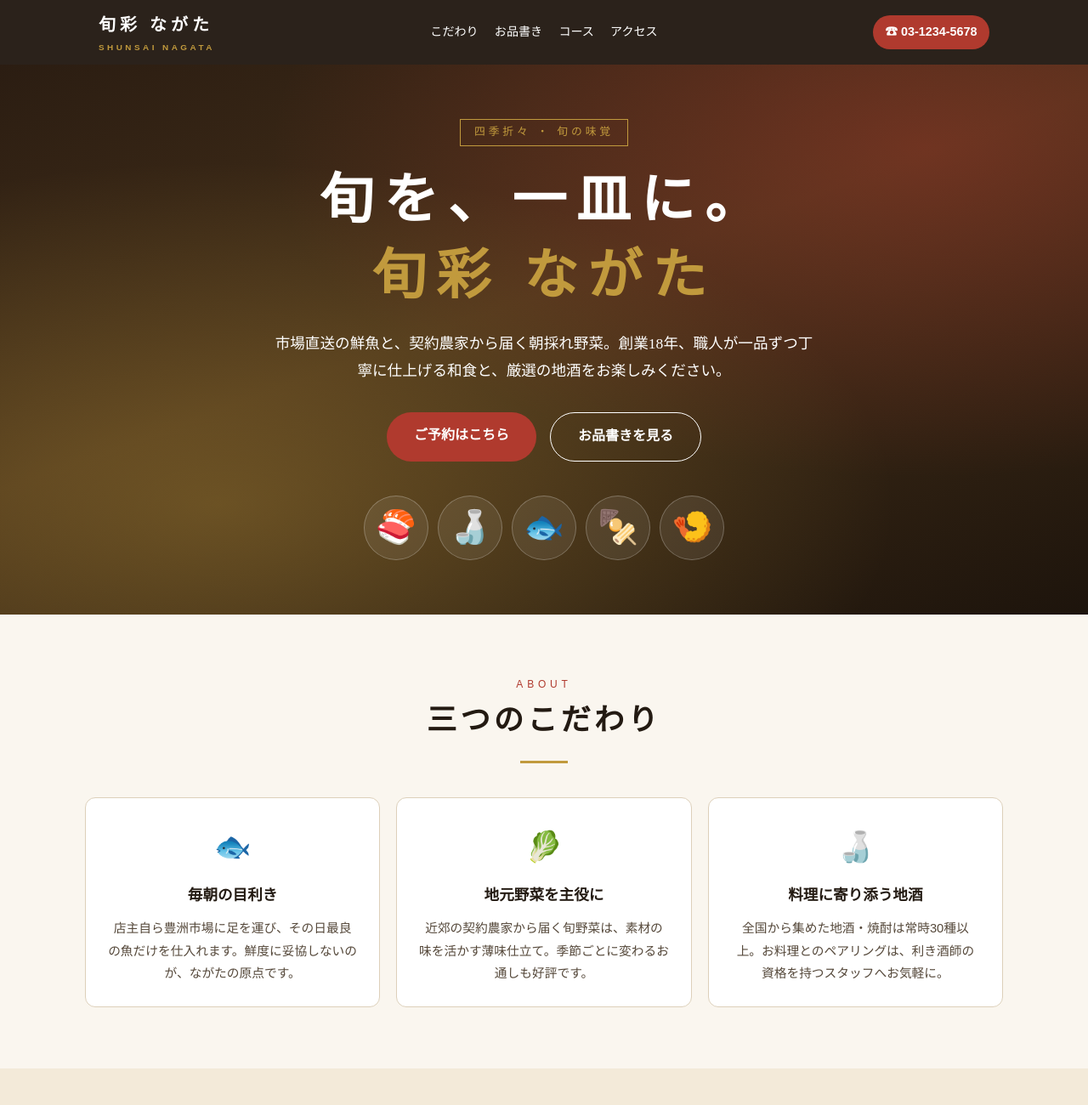
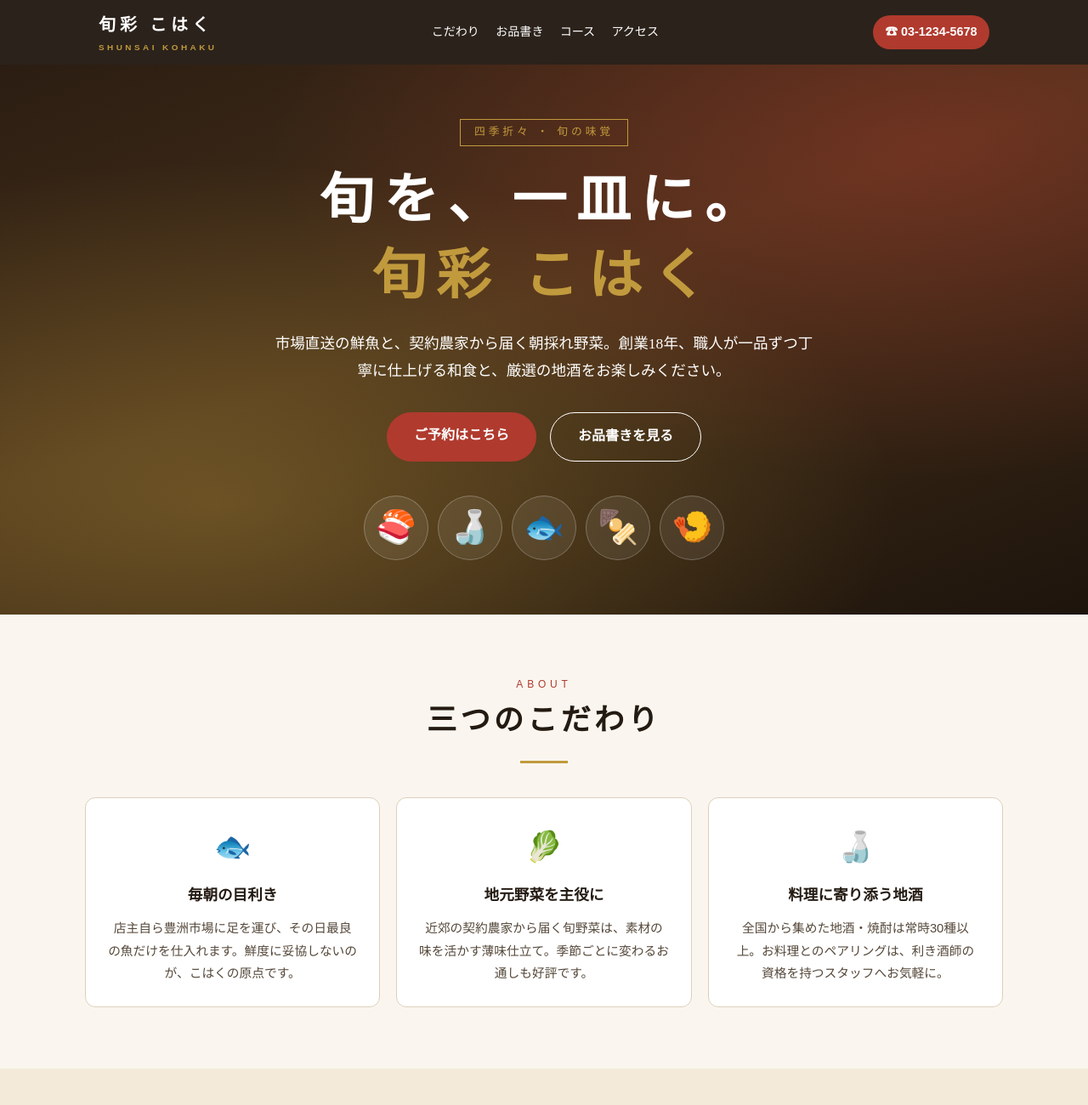
Before and after one commit to miyamadoKL/portfolio-samples, a plain HTML site: page restaurant-lp/index.html in a window 1280 px wide. Shown: the top 1300 px of the page at 85% size. Drawn offline with Linux system fonts and the light colour scheme.

Commit message:
Rename sample restaurant to a fictional name

```diff
--- a/restaurant-lp/index.html
+++ b/restaurant-lp/index.html
@@ -3,8 +3,8 @@
 <head>
 <meta charset="UTF-8">
 <meta name="viewport" content="width=device-width, initial-scale=1.0">
-<title>旬彩 ながた｜四季を味わう和食・居酒屋</title>
-<meta name="description" content="旬の食材と職人の技。四季を味わう和食・居酒屋「旬彩 ながた」の公式サイト（ポートフォリオ用サンプル）。">
+<title>旬彩 こはく｜四季を味わう和食・居酒屋</title>
+<meta name="description" content="旬の食材と職人の技。四季を味わう和食・居酒屋「旬彩 こはく」の公式サイト（ポートフォリオ用サンプル）。">
 <style>
 :root{--ink:#231a12;--paper:#faf6ef;--cream:#f3ead9;--accent:#b03a2e;--gold:#c19a3d;--green:#3d5a45;--line:#ddd0ba;--max:1080px}
 *{margin:0;padding:0;box-sizing:border-box}
@@ -83,7 +83,7 @@ footer .flogo{font-family:serif;font-size:1.2rem;letter-spacing:.25em;color:#fff
 <body>
 <header>
   <nav class="nav">
-    <a class="logo" href="#">旬彩 ながた<small>SHUNSAI NAGATA</small></a>
+    <a class="logo" href="#">旬彩 こはく<small>SHUNSAI KOHAKU</small></a>
     <ul>
       <li><a href="#about">こだわり</a></li>
       <li><a href="#menu">お品書き</a></li>
@@ -97,7 +97,7 @@ footer .flogo{font-family:serif;font-size:1.2rem;letter-spacing:.25em;color:#fff
 <div class="hero">
   <div>
     <div class="badge">四季折々 ・ 旬の味覚</div>
-    <h1>旬を、一皿に。<br><span>旬彩 ながた</span></h1>
+    <h1>旬を、一皿に。<br><span>旬彩 こはく</span></h1>
     <p>市場直送の鮮魚と、契約農家から届く朝採れ野菜。創業18年、職人が一品ずつ丁寧に仕上げる和食と、厳選の地酒をお楽しみください。</p>
     <div class="cta">
       <a class="btn btn-red" href="#reserve">ご予約はこちら</a>
@@ -111,7 +111,7 @@ footer .flogo{font-family:serif;font-size:1.2rem;letter-spacing:.25em;color:#fff
   <div class="wrap">
     <div class="sec-head"><div class="en">About</div><h2>三つのこだわり</h2></div>
     <div class="about-grid">
-      <div class="card"><div class="icon">🐟</div><h3>毎朝の目利き</h3><p>店主自ら豊洲市場に足を運び、その日最良の魚だけを仕入れます。鮮度に妥協しないのが、ながたの原点です。</p></div>
+      <div class="card"><div class="icon">🐟</div><h3>毎朝の目利き</h3><p>店主自ら豊洲市場に足を運び、その日最良の魚だけを仕入れます。鮮度に妥協しないのが、こはくの原点です。</p></div>
       <div class="card"><div class="icon">🥬</div><h3>地元野菜を主役に</h3><p>近郊の契約農家から届く旬野菜は、素材の味を活かす薄味仕立て。季節ごとに変わるお通しも好評です。</p></div>
       <div class="card"><div class="icon">🍶</div><h3>料理に寄り添う地酒</h3><p>全国から集めた地酒・焼酎は常時30種以上。お料理とのペアリングは、利き酒師の資格を持つスタッフへお気軽に。</p></div>
     </div>
@@ -163,7 +163,7 @@ footer .flogo{font-family:serif;font-size:1.2rem;letter-spacing:.25em;color:#fff
   <div class="wrap">
     <div class="sec-head"><div class="en">Course</div><h2>ご宴会・コース</h2></div>
     <div class="course">
-      <div class="card"><h3>旬彩コース（全7品）</h3><div class="price-big">¥5,000</div><p>前菜から土鍋ご飯まで、ながたの味を一通り楽しめる定番コース。2名様〜、飲み放題 +¥2,000。</p></div>
+      <div class="card"><h3>旬彩コース（全7品）</h3><div class="price-big">¥5,000</div><p>前菜から土鍋ご飯まで、こはくの味を一通り楽しめる定番コース。2名様〜、飲み放題 +¥2,000。</p></div>
       <div class="card"><h3>特上・懐石コース（全9品）</h3><div class="price-big">¥8,000</div><p>接待や記念日に。旬の高級食材をふんだんに使った格別な献立です。2名様〜、前日までにご予約ください。</p></div>
       <div class="card"><h3>お気軽コース（全5品）</h3><div class="price-big">¥3,500</div><p>仕事帰りの一杯にちょうどいい、人気メニューを集めたお得なコース。2名様〜当日予約可。</p></div>
     </div>
@@ -176,7 +176,7 @@ footer .flogo{font-family:serif;font-size:1.2rem;letter-spacing:.25em;color:#fff
     <div class="info-grid">
       <div>
         <table>
-          <tr><th>住所</th><td>〒100-0001 東京都千代田区千代田1-2-3 ながたビル1F</td></tr>
+          <tr><th>住所</th><td>〒100-0001 東京都千代田区千代田1-2-3 こはくビル1F</td></tr>
           <tr><th>最寄り駅</th><td>JR「神田駅」南口より徒歩3分／東京メトロ銀座線「京橋駅」より徒歩6分</td></tr>
           <tr><th>営業時間</th><td>ランチ 11:30〜14:00（L.O. 13:30）<br>ディナー 17:00〜23:00（L.O. 22:00）</td></tr>
           <tr><th>定休日</th><td>日曜日・祝日</td></tr>
@@ -184,7 +184,7 @@ footer .flogo{font-family:serif;font-size:1.2rem;letter-spacing:.25em;color:#fff
           <tr><th>電話</th><td><a href="tel:0312345678">03-1234-5678</a></td></tr>
         </table>
       </div>
-      <div class="map-dummy"><div style="font-size:2.4rem">📍</div><strong>旬彩 ながた</strong><span>神田駅 南口より徒歩3分<br>※ 実サイトでは Google マップを埋め込みます</span></div>
+      <div class="map-dummy"><div style="font-size:2.4rem">📍</div><strong>旬彩 こはく</strong><span>神田駅 南口より徒歩3分<br>※ 実サイトでは Google マップを埋め込みます</span></div>
     </div>
   </div>
 </section>
@@ -213,7 +213,7 @@ footer .flogo{font-family:serif;font-size:1.2rem;letter-spacing:.25em;color:#fff
 </section>
 
 <footer>
-  <div class="flogo">旬彩 ながた</div>
+  <div class="flogo">旬彩 こはく</div>
   <p>〒100-0001 東京都千代田区千代田1-2-3 ｜ TEL <a href="tel:0312345678" style="color:var(--gold)">03-1234-5678</a></p>
   <p style="margin-top:.6rem">ポートフォリオ用サンプル（架空）— 店舗・住所・電話番号はすべて架空のものです。</p>
   <p>© 2026 Shunsai Nagata (Sample)</p>
```
Also changed, not shown: index.html (+1 -1 lines).
